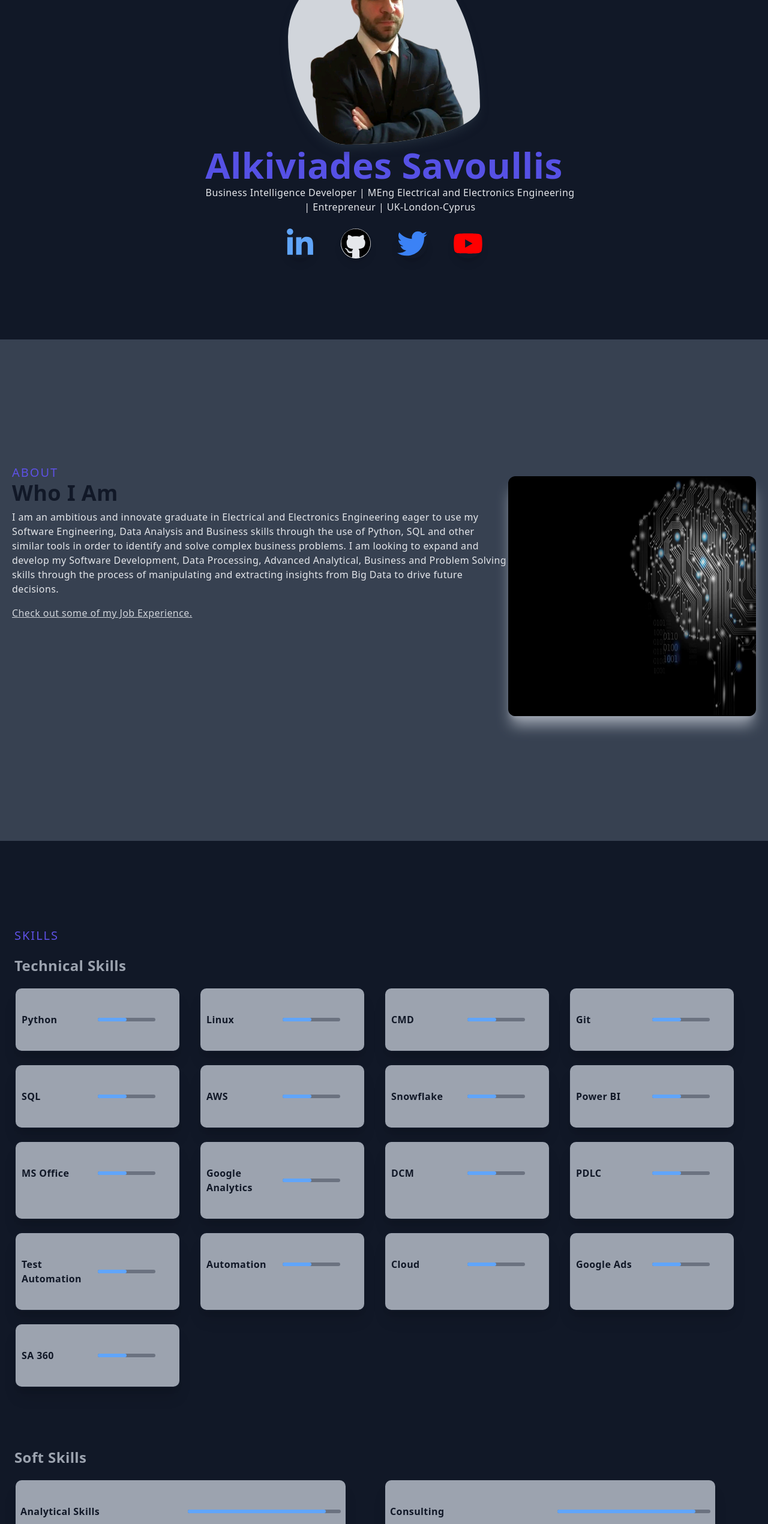
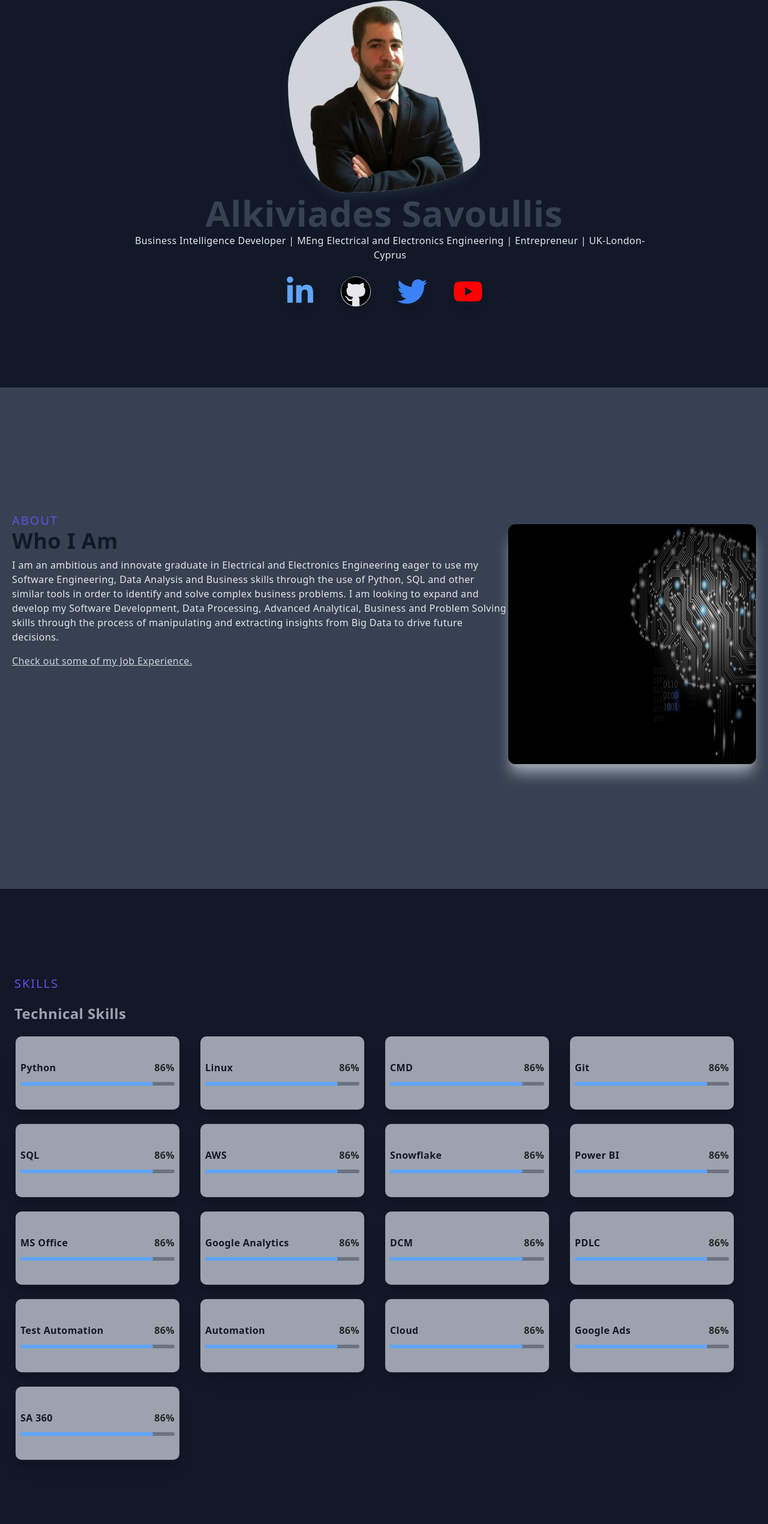
Before and after one commit to brilliantmakanju/Portfolio, a Next.js app: page / in a window 1280 px wide. Shown: the part 234-2775 px from the top of the page at 60% size. Built offline with nearby package versions, Linux system fonts and the light colour scheme.

Commit message:
Redesigning the whole site

```diff
--- a/component/Intro.jsx
+++ b/component/Intro.jsx
@@ -10,10 +10,10 @@ const Image = dynamic(() => import("next/image"))
 
 const Intro = () => {
     return (
-        <div className='w-screen h-auto mx-auto bg-gray-900 text-center md:mb-0 ' id='intro'>
-            <div className='max-w-[1240px] w-full h-screen mx-auto p-2 flex flex-col justify-center items-center '>
+        <div className='w-screen h-auto  mx-auto bg-gray-900 text-center md:mb-0 pb-[10] ' id='intro'>
+            <div className='max-w-[1240px] w-full h-screen mx-auto p-2 pb-[10] flex flex-col justify-center items-center '>
 
-                <div className='sm:mt-[0] mt-[100px]'>
+                <div className=''>
                     {
                         BriefIntro.map((Value) => (
                             <>
@@ -22,8 +22,7 @@ const Intro = () => {
                                 </div>
 
                                 {/* <p className='uppercase text-sm tracking-widest text-gray-500 ' >{Value.quote}</p> */}
-                                <h1 className='py-1  text-gray-700'><span className='text-[#5651e5] '>
-                                    {Value.name}</span></h1>
+                                <h1 className='py-1 w-screen text-gray-700 text-[#5651e5] px-[.4px]  '>{Value.name}</h1>
                                 <p className=' md:w-[70%] md:px-[auto] pl-[20px] mx-[auto] text-gray-200'>{Value.role}</p>
                                 <div className='flex items-center justify-between max-w-[330px] m-auto py-4 mt-2 ' >
                                     <div className='rounded-full  shadow-lg text-blue-400  cursor-pointer hover:scale-105 ease-in duration-300 '>
--- a/component/Nav.jsx
+++ b/component/Nav.jsx
@@ -36,7 +36,7 @@ const Nav = () => {
     }, [])
 
     return (
-        <nav className={`  ease-in duration-100 bg-gray-900 transition-colors ${fixed ? "fixed w-full h-20 shadow-md z-[100]  bg-gray-900 shadow-gray-900  border-b-2 border-[black]" : " fixed w-full h-20 z-[100] "} `}>
+        <nav className={` md:px-[30px]  ease-in duration-100 bg-gray-900 transition-colors ${fixed ? "fixed w-full h-20 shadow-md z-[100]  bg-gray-900 shadow-gray-900  border-b-2 border-[black]" : "  w-full h-20 z-[100] "} `}>
             <div className='flex text-white justify-between items-center w-full h-full pl-[10px] px-2 2xl:px-16 '>
                 <h2 className=' text-[30px] md:text-[30px] lg:text-[33px] xl:text-[40px] ' >
                     Alkiviades Savoullis
@@ -102,7 +102,7 @@ const Nav = () => {
                 </div>
             </div>
 
-            <div className={` ${mobile ? ' md:hidden fixed left-0 top-0 w-full h-screen bg-[#141313b2] ' : '  '}  `}>
+            <div className={` ${mobile ? 'z-[10] md:hidden fixed left-0 top-0 w-full h-screen bg-[#141313b2] ' : '  '}  `}>
                 <div className={mobile ? 'fixed  left-0 top-0 w-[75%] sm:w-[60%] md:w-[45%] h-screen bg-gray-900 p-10 ease-in duration-500  ' : ' fixed left-[-100%] top-0 w-[75%] sm:w-[60%] md:w-[45%] h-screen bg-gray-900 p-10 ease-in duration-300 text-gray-200 '}>
                     <div className='ml-[-20px] text-gray-200  ' >
                         <div className='flex w-full justify-end'>
@@ -110,7 +110,7 @@ const Nav = () => {
                                 <AiOutlineClose />
                             </div>
                         </div>
-                        <div className='flex justify-between items-center w-full h-full mt-[20px] ' >
+                        <div className='flex  items-center w-full h-full mt-[20px] ' >
                             <h2>
                                 Alkiviades Savoullis
                             </h2>
--- a/component/Skills.jsx
+++ b/component/Skills.jsx
@@ -14,14 +14,15 @@ const Skills = () => {
                         {
                             TSkill.map((value, id) => (
                                 <>
-                                    <div key={id} className='p-10 mb-5 md:w-[90%] border-[2px] bg-gray-400 border-gray-900 shadow-xl rounded-xl hover:scale-[1.03] ease-in duration-300  '>
-                                        <div className='flex flex-row  justify-between items-center '>
-                                            <div className='flex flex-col items-start justify-center w-[32vh] ml-[-30px]  ' >
+                                    <div key={id} className='p-10 px-2 mb-5 md:w-[90%] border-[2px] bg-gray-400 border-gray-900 shadow-xl rounded-xl hover:scale-[1.03] ease-in duration-300  '>
+                                        <div className='flex flex-row  justify-between items-center mb-3 '>
+                                            <div className='flex flex-col items-start justify-start    ' >
                                                 <h3 className='capitalize' >{value.skillName}</h3>
                                             </div>
-                                            <div className='w-full bg-gray-500 rounded-full h-1.5'>
-                                                <div className='bg-blue-400 text-xs font-medium text-blue-700 p-0.5 leading-none h-1.5 rounded-full  ' style={{ width: "50%" }} ></div>
-                                            </div>
+                                            <h4>86%</h4>
+                                        </div>
+                                        <div className='w-full bg-gray-500 rounded-full h-1.5'>
+                                            <div className='bg-blue-400 text-xs font-medium text-blue-700 p-0.5 leading-none h-1.5 rounded-full  ' style={{ width: "86%" }} ></div>
                                         </div>
                                     </div>
                                 </>
@@ -35,14 +36,15 @@ const Skills = () => {
                         {
                             MySkill.map((value, id) => (
                                 <>
-                                    <div key={id} className='py-10 px-2 mb-5 md:w-[90%] border-[2px] bg-gray-400 border-gray-900 shadow-xl rounded-xl hover:scale-[1.03] ease-in duration-300 '>
-                                        <div className='grid grid-cols-2 gap-6 justify-center items-center '>
+                                    <div key={id} className='py-10 px-3 mb-5 md:w-[90%] border-[2px] bg-gray-400 border-gray-900 shadow-xl rounded-xl hover:scale-[1.03] ease-in duration-300 '>
+                                        <div className='grid grid-cols-2 gap-6 justify-between items-center '>
                                             <div className='flex flex-col items-start justify-center w-[150%]' >
                                                 <h3 className='capitalize' >{value.skillName}</h3>
                                             </div>
-                                            <div className='w-full bg-gray-500  rounded-full h-1.5  '>
-                                                <div className='bg-blue-400 text-xs font-medium text-blue-700 p-0.5 leading-none h-1.5 rounded-full  ' style={{ width: "90%" }} ></div>
-                                            </div>
+                                            <h4>86%</h4>
+                                        </div>
+                                        <div className='w-full bg-gray-500  rounded-full h-1.5  '>
+                                            <div className='bg-blue-400 text-xs font-medium text-blue-700 p-0.5 leading-none h-1.5 rounded-full  ' style={{ width: "90%" }} ></div>
                                         </div>
                                     </div>
                                 </>
--- a/pages/Experience.jsx
+++ b/pages/Experience.jsx
@@ -10,11 +10,11 @@ const Experience = () => {
             <div className='grid md:grid-cols-2 lg:grid-cols-3 grid-cols-1 justify-center items-center md:px-10  mb-20  gap-5 '>
                 {
                     JobLevel.map((value, index) => (
-                        <div className='grid grid-cols-1 items-center w-[100%] md:w-[100%] border  shadow-lg shadow-gray-900  h-auto py-10 rounded-xl duration-300 hover:border hover:border-1 hover:border-[#13a094] ease-in-out text-left pl-[15px] ' key={index}>
+                        <div className='grid grid-cols-1 bg-gray-700 bg-no-repeat hover:scale-[1.05] hover:bg-gray-900 hover:text-gray-300 items-center w-[100%] md:w-[100%] border  shadow-lg shadow-gray-900  h-auto py-10 text-gray-900 rounded-xl duration-300 hover:border hover:border-1 hover:border-[#13a094] ease-in-out text-left pl-[15px] ' key={index}>
                             <p className='text-[12px]  font-semibold'>{ value.year }</p>
-                            <h3 className='text-[23px] text-gray-200 '>{ value.title }</h3>
+                            <h3 className='text-[23px] text-gray-300 '>{ value.title }</h3>
                             <p className='font-semibold' >{ value.role }</p>
-                            <p className='px-10 ' >{ value.overview }</p>
+                            <p className='px-10 font-bold ' >{ value.overview }</p>
                         </div>
                     ))
                 }
--- a/public/Global.css
+++ b/public/Global.css
@@ -29,7 +29,7 @@ html::-webkit-scrollbar-thumb-track{
   }
 
   body {
-    @apply bg-gray-900 text-[#242525] tracking-wide ;
+    @apply bg-gray-900 text-[#242525] tracking-wide
   }
 
   h1,
```
